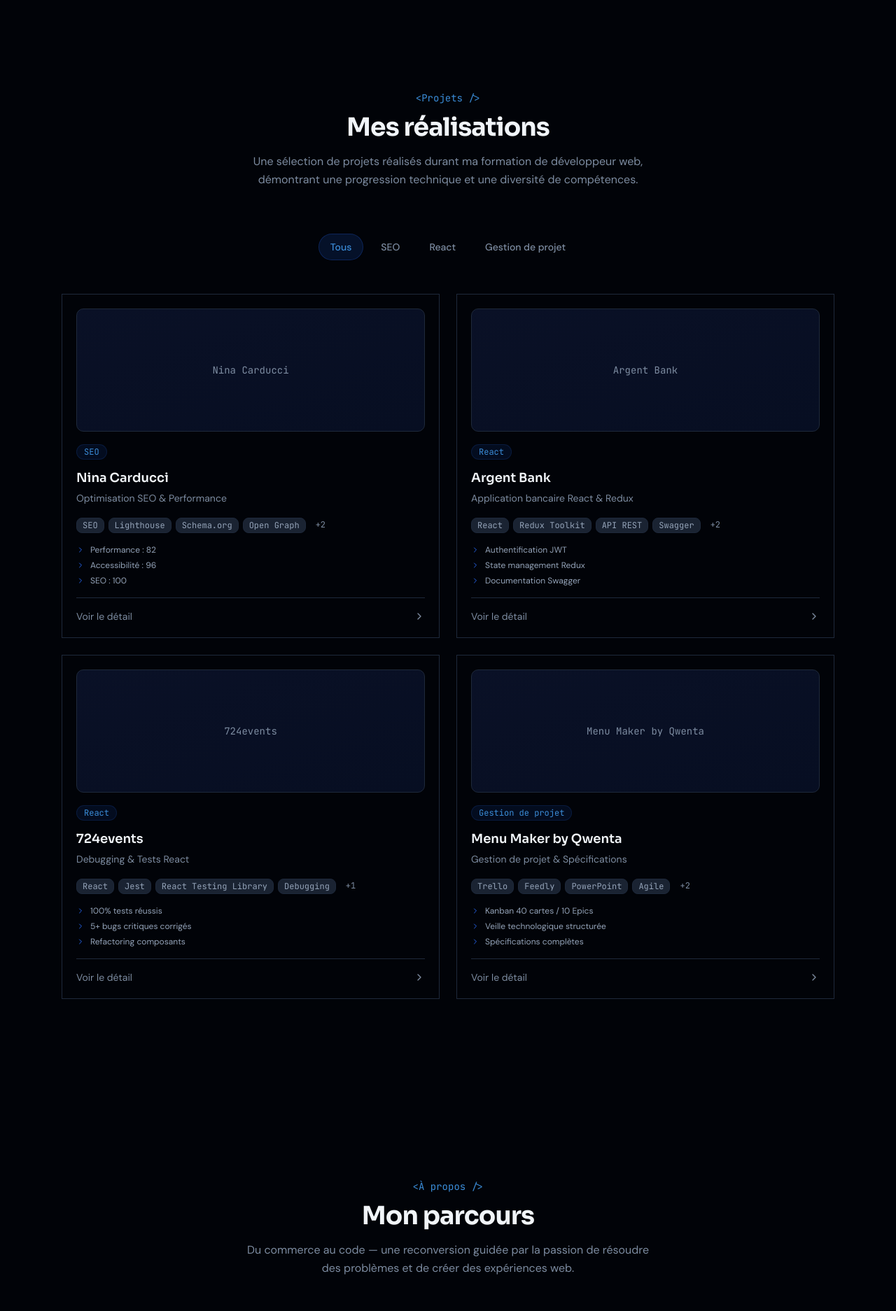
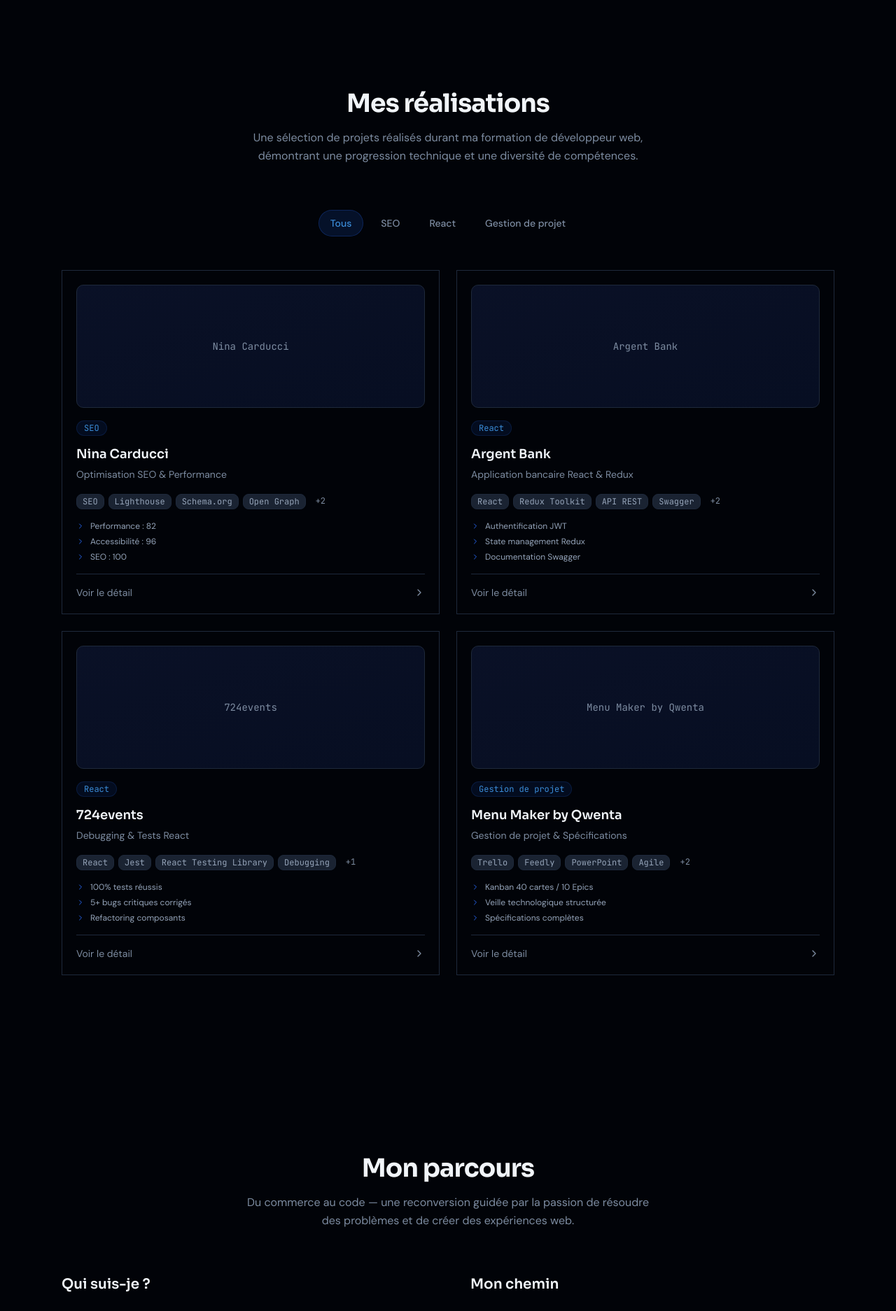
Before and after one commit to eromixx/Portfolio, a React (Vite) app: page / in a window 1280 px wide. Shown: the part 800-2674 px from the top of the page at 70% size. Built offline with nearby package versions, Linux system fonts and the light colour scheme.

Commit message:
minor changes

```diff
--- a/src/components/sections/About.tsx
+++ b/src/components/sections/About.tsx
@@ -64,9 +64,6 @@
         {/* En-tête */}
         <BlurFade delay={0.1}>
           <div className="text-center mb-16">
-            <span className="inline-block font-mono text-sm text-blue-400 mb-3">
-              &lt;À propos /&gt;
-            </span>
             <h2 className="font-heading text-3xl sm:text-4xl font-bold tracking-tight text-text-primary mb-4">
               Mon parcours
             </h2>
--- a/src/components/sections/Contact.tsx
+++ b/src/components/sections/Contact.tsx
@@ -98,9 +98,6 @@
         {/* En-tête */}
         <BlurFade delay={0.1}>
           <div className="text-center mb-16">
-            <span className="inline-block font-mono text-sm text-blue-400 mb-3">
-              &lt;Contact /&gt;
-            </span>
             <h2 className="font-heading text-3xl sm:text-4xl font-bold tracking-tight text-text-primary mb-4">
               Travaillons ensemble
             </h2>
--- a/src/components/sections/Projects.tsx
+++ b/src/components/sections/Projects.tsx
@@ -232,9 +232,6 @@
         {/* En-tête de section */}
         <BlurFade delay={0.1}>
           <div className="text-center mb-16">
-            <span className="inline-block font-mono text-sm text-blue-400 mb-3">
-              &lt;Projets /&gt;
-            </span>
             <h2 className="font-heading text-3xl sm:text-4xl font-bold tracking-tight text-text-primary mb-4">
               Mes réalisations
             </h2>
--- a/src/components/sections/Skills.tsx
+++ b/src/components/sections/Skills.tsx
@@ -81,9 +81,6 @@
         {/* En-tête */}
         <BlurFade delay={0.1}>
           <div className="text-center mb-16">
-            <span className="inline-block font-mono text-sm text-blue-400 mb-3">
-              &lt;Compétences /&gt;
-            </span>
             <h2 className="font-heading text-3xl sm:text-4xl font-bold tracking-tight text-text-primary mb-4">
               Stack technique
             </h2>
```
